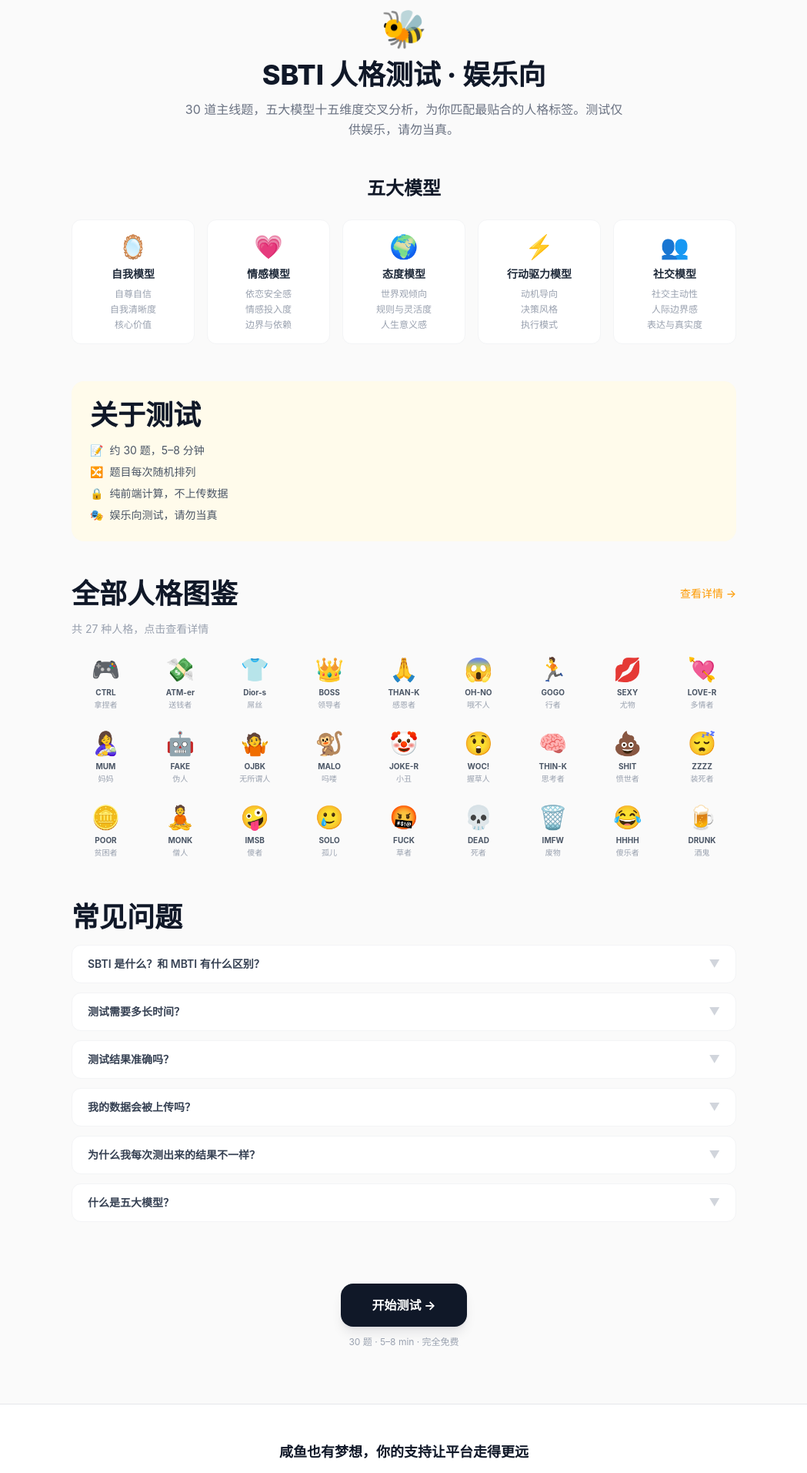
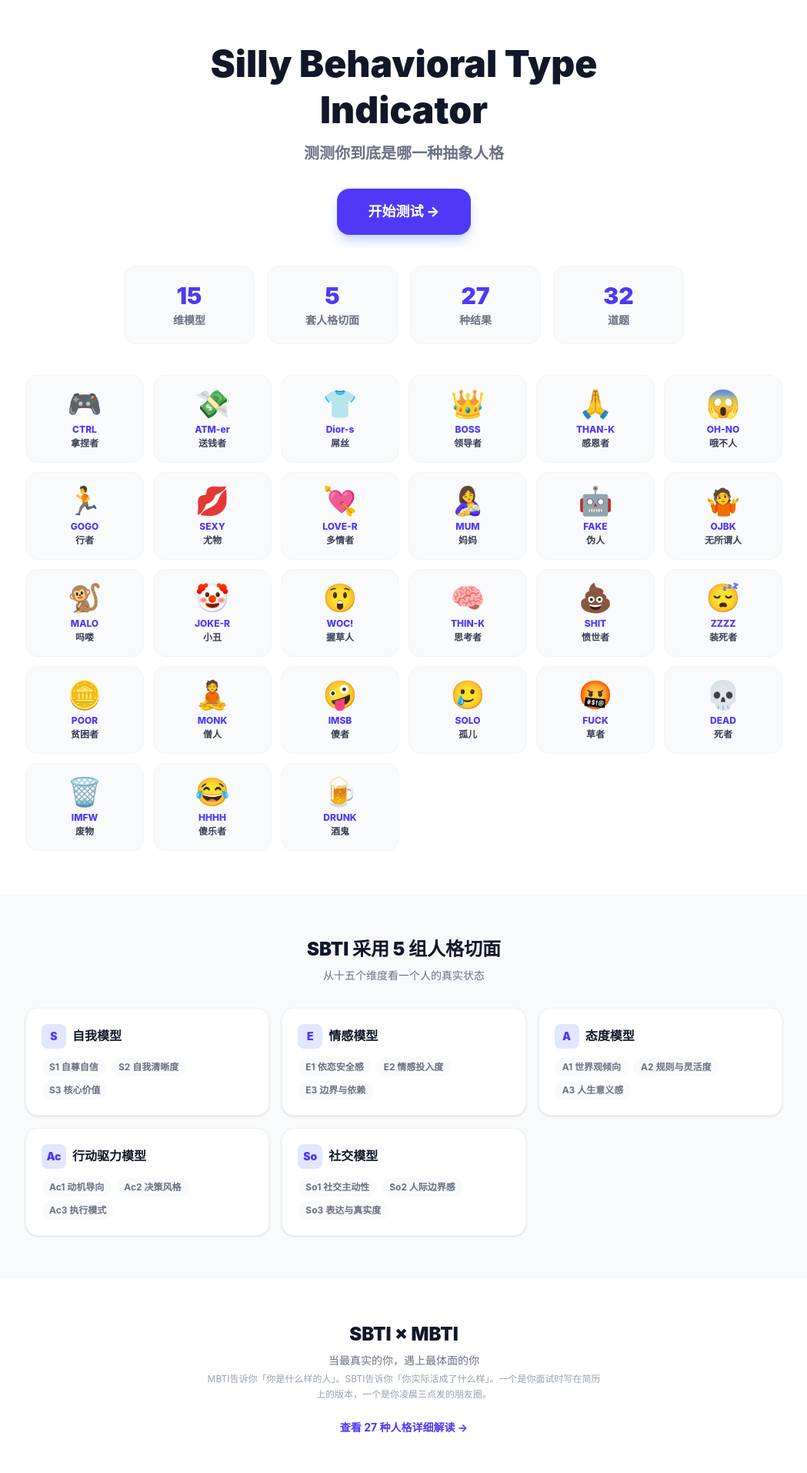
Before and after one commit to dawn-jg/sbti, a Next.js app: page /sbti in a window 1280 px wide. Shown: the part 100-2013 px from the top of the page at 77% size, without its empty margins (115-1164 px from the left). Built offline with nearby package versions, Linux system fonts and the light colour scheme.

Commit message:
feat: SBTI页面重写 对齐sbti.dev设计

```diff
--- a/src/app/sbti/page.tsx
+++ b/src/app/sbti/page.tsx
@@ -1,200 +1,127 @@
 "use client";
 import { useState } from "react";
 import Link from "next/link";
-import { sbtiQuestions, sbtiTypes } from "@/data/sbti";
-import QuestionFlow from "@/components/QuestionFlow";
 import { useSite } from "@/lib/site-context";
+import { sbtiTypes } from "@/data/sbti";
+
+const models = [
+  { id:"S", zh:"自我模型", en:"Self Model", dims:["S1 自尊自信","S2 自我清晰度","S3 核心价值"], dimsEn:["S1 Self-Esteem","S2 Self-Clarity","S3 Core Values"] },
+  { id:"E", zh:"情感模型", en:"Emotion Model", dims:["E1 依恋安全感","E2 情感投入度","E3 边界与依赖"], dimsEn:["E1 Attachment Security","E2 Emotional Investment","E3 Boundaries"] },
+  { id:"A", zh:"态度模型", en:"Attitude Model", dims:["A1 世界观倾向","A2 规则与灵活度","A3 人生意义感"], dimsEn:["A1 Worldview","A2 Rules vs Flexibility","A3 Life Meaning"] },
+  { id:"Ac", zh:"行动驱力模型", en:"Action Model", dims:["Ac1 动机导向","Ac2 决策风格","Ac3 执行模式"], dimsEn:["Ac1 Motivation","Ac2 Decision Style","Ac3 Execution"] },
+  { id:"So", zh:"社交模型", en:"Social Model", dims:["So1 社交主动性","So2 人际边界感","So3 表达与真实度"], dimsEn:["So1 Social Initiative","So2 Boundaries","So3 Authenticity"] },
+];
 
 const faqs = [
-  {
-    q: "SBTI 是什么？和 MBTI 有什么区别？",
-    qEn: "What is SBTI? How is it different from MBTI?",
-    a: "SBTI（Self-Behavioral Type Indicator）是一个娱乐向人格测试，基于五大模型、十五维度交叉计算，匹配 27 种独特人格标签。与 MBTI 的四维度二分法不同，SBTI 采用更细的三级评估（H/M/L），结果更具戏剧性和趣味性。它不是心理学工具，纯粹为了好玩。",
-    aEn: "SBTI (Self-Behavioral Type Indicator) is an entertainment-oriented personality test based on five models and fifteen dimensions, matching you to one of 27 unique personality labels. Unlike MBTI's four-dimension binary approach, SBTI uses finer three-level assessments (H/M/L), making results more dramatic and fun. It's NOT a psychological tool — purely for entertainment.",
-  },
-  {
-    q: "测试需要多长时间？",
-    qEn: "How long does the test take?",
-    a: "约 30 道主线题，通常 5–8 分钟即可完成。题目每次随机排列，所以每次体验略有不同。",
-    aEn: "About 30 main questions, usually 5–8 minutes. Questions are shuffled each time, so every experience is slightly different.",
-  },
-  {
-    q: "测试结果准确吗？",
-    qEn: "Are the results accurate?",
-    a: "本测试仅供娱乐，不构成任何心理学、医学或职业建议。所有人格描述均为戏谑风格，请勿当真。如果你觉得结果像你，那是巧合；如果觉得不像，那也是巧合。",
-    aEn: "This test is purely for entertainment and does not constitute any psychological, medical, or career advice. All personality descriptions are written in a satirical style — don't take them seriously. If the result seems like you, that's coincidence; if not, that's also coincidence.",
-  },
-  {
-    q: "我的数据会被上传吗？",
-    qEn: "Will my data be uploaded?",
-    a: "不会。所有计算都在你的浏览器本地完成（纯前端），我们不收集、不存储、不上传任何答题数据。你的人格秘密只有你自己知道。",
-    aEn: "No. All calculations happen locally in your browser (pure front-end). We don't collect, store, or upload any answer data. Your personality secrets are known only to you.",
-  },
-  {
-    q: "为什么我每次测出来的结果不一样？",
-    qEn: "Why do I get different results each time?",
-    a: "题目顺序每次随机排列，不同的答题节奏可能影响你的选择。另外，如果你的维度得分处于边界值附近，微小的变化就可能匹配到不同的人格类型。这也是测试有趣的地方。",
-    aEn: "Questions are shuffled each time, and different moods may affect your choices. Also, if your dimension scores are near boundaries, small changes can match you to a different type. That's part of the fun!",
-  },
-  {
-    q: "什么是五大模型？",
-    qEn: "What are the five models?",
-    a: "五大模型分别是：自我模型（自尊自信/自我清晰度/核心价值）、情感模型（依恋安全感/情感投入度/边界与依赖）、态度模型（世界观倾向/规则与灵活度/人生意义感）、行动驱力模型（动机导向/决策风格/执行模式）、社交模型（社交主动性/人际边界感/表达与真实度）。",
-    aEn: "The five models are: Self Model (self-esteem/self-clarity/core values), Emotion Model (attachment security/emotional investment/boundaries & dependency), Attitude Model (worldview/rules & flexibility/meaning of life), Drive Model (motivation/decision style/execution mode), Social Model (social initiative/interpersonal boundaries/authenticity of expression).",
-  },
+  { q:"SBTI测试是什么？", a:"SBTI是一个把互联网精神状态翻译成人格标签的娱乐测试。用更好懂的方式，描述你在自我认知、关系、行动和社交里的真实反应。", qEn:"What is SBTI?", aEn:"SBTI is an entertaining test that translates internet mental states into personality labels." },
+  { q:"SBTI和MBTI有什么区别？", a:"MBTI是经典人格框架，偏正式稳定；SBTI更关注你平时怎么想、怎么爱、怎么嘴硬。", qEn:"Difference with MBTI?", aEn:"MBTI is formal; SBTI is an abstract internet-culture snapshot of your daily self." },
+  { q:"SBTI有多少种人格？", a:"27种人格结果，包含25个常规和2个特殊。测完后展示十五维落点。", qEn:"How many types?", aEn:"27 personality types, including 25 regular and 2 special, plus 15-dimension analysis." },
+  { q:"测试需要多久？", a:"约32题，5-8分钟。题目每次随机排列。", qEn:"How long?", aEn:"About 32 questions, 5-8 minutes. Randomly shuffled." },
+  { q:"测试结果准吗？", a:"适合做自我观察和朋友互损，不适合当医学或心理诊断。", qEn:"Is it accurate?", aEn:"Great for self-observation and fun, not for medical diagnosis." },
+  { q:"测试免费吗？", a:"免费，不需要注册。直接答题测完就看完整结果。", qEn:"Is it free?", aEn:"Yes, free and no registration needed." },
 ];
 
-const models = [
-  { name: "自我模型", nameEn: "Self Model", icon: "🪞", dims: ["自尊自信", "自我清晰度", "核心价值"], dimsEn: ["Self-esteem", "Self-clarity", "Core values"] },
-  { name: "情感模型", nameEn: "Emotion Model", icon: "💗", dims: ["依恋安全感", "情感投入度", "边界与依赖"], dimsEn: ["Attachment security", "Emotional investment", "Boundaries & dependency"] },
-  { name: "态度模型", nameEn: "Attitude Model", icon: "🌍", dims: ["世界观倾向", "规则与灵活度", "人生意义感"], dimsEn: ["Worldview", "Rules & flexibility", "Meaning of life"] },
-  { name: "行动驱力模型", nameEn: "Drive Model", icon: "⚡", dims: ["动机导向", "决策风格", "执行模式"], dimsEn: ["Motivation", "Decision style", "Execution mode"] },
-  { name: "社交模型", nameEn: "Social Model", icon: "👥", dims: ["社交主动性", "人际边界感", "表达与真实度"], dimsEn: ["Social initiative", "Interpersonal boundaries", "Authenticity"] },
-];
-
-export default function SBTITestPage() {
+export default function SbtiHome() {
   const { lang } = useSite();
   const isZh = lang === "zh";
-  const [started, setStarted] = useState(false);
-
-  if (started) {
-    return (
-      <div className="max-w-5xl mx-auto px-4">
-        <div className="py-8 text-center">
-          <div className="text-7xl mb-4">🐝</div>
-          <h1 className="text-5xl font-extrabold text-gray-900 dark:text-gray-100">
-            {isZh ? "SBTI 人格测试" : "SBTI Personality Test"}
-          </h1>
-          <p className="text-gray-500 dark:text-gray-400 mt-1 text-sm">
-            30 {isZh ? "题" : "questions"} · 27 {isZh ? "种人格" : "personality types"} · {isZh ? "五大模型十五维度" : "5 models · 15 dimensions"}
-          </p>
-          <p className="text-xs text-amber-500 mt-2 bg-amber-50 dark:bg-amber-900/30 inline-block px-3 py-1 rounded-full">
-            ⚠️ {isZh ? "本测试仅供娱乐，无心理学依据" : "For entertainment only, not a psychological tool"}
-          </p>
-        </div>
-        <QuestionFlow
-          title="SBTI 测试"
-          emoji="🐝"
-          questions={sbtiQuestions}
-          onCalculate={(answers: Record<number, number>) => {
-            const scores = new Array(27).fill(0);
-            Object.entries(answers).forEach(([qIdStr, optIdx]) => {
-              const q = sbtiQuestions[parseInt(qIdStr) - 1];
-              if (!q) return;
-              const opt = q.options[optIdx];
-              if (!opt) return;
-              opt.scores.forEach((s: number, i: number) => { scores[i] += s; });
-            });
-            let maxIdx = 0, maxVal = scores[0];
-            scores.forEach((s, i) => { if (s > maxVal) { maxVal = s; maxIdx = i; } });
-            return sbtiTypes[maxIdx].code;
-          }}
-          resultPath="/sbti/result"
-        />
-      </div>
-    );
-  }
+  const [openFaq, setOpenFaq] = useState<number | null>(null);
 
   return (
-    <div className="max-w-4xl mx-auto px-4 py-10">
+    <div className="min-h-screen bg-white dark:bg-gray-950">
+
       {/* Hero */}
-      <div className="text-center mb-12">
-        <div className="text-5xl mb-4">🐝</div>
-        <h1 className="text-3xl md:text-4xl font-extrabold text-gray-900 dark:text-gray-100 mb-3">
-          SBTI {isZh ? "人格测试" : "Personality Test"} · {isZh ? "娱乐向" : "Entertainment"}
+      <section className="max-w-3xl mx-auto px-5 pt-20 pb-10 text-center">
+        <h1 className="text-3xl sm:text-5xl font-black text-gray-900 dark:text-gray-100 leading-tight">
+          Silly Behavioral Type Indicator
         </h1>
-        <p className="text-gray-500 dark:text-gray-400 max-w-xl mx-auto leading-relaxed">
-          {isZh
-            ? "30 道主线题，五大模型十五维度交叉分析，为你匹配最贴合的人格标签。测试仅供娱乐，请勿当真。"
-            : "30 main questions, five models with fifteen dimensions of cross-analysis, matching you to the most fitting personality label. For entertainment only."}
+        <p className="mt-3 text-lg sm:text-xl text-gray-500 dark:text-gray-400 font-bold">
+          {isZh ? "测测你到底是哪一种抽象人格" : "Find out which abstract personality you are"}
         </p>
-      </div>
+        <Link href="/sbti/test" className="mt-8 inline-block px-10 py-4 bg-indigo-600 hover:bg-indigo-700 text-white text-lg font-extrabold rounded-2xl shadow-lg shadow-indigo-200 dark:shadow-indigo-900/30 transition">
+          {isZh ? "开始测试 →" : "Start Test →"}
+        </Link>
+      </section>
 
-      {/* Five Models */}
-      <div className="mb-12">
-        <h2 className="text-2xl font-bold text-gray-900 dark:text-gray-100 mb-6 text-center">
-          {isZh ? "五大模型" : "Five Models"}
-        </h2>
-        <div className="grid grid-cols-1 sm:grid-cols-2 lg:grid-cols-5 gap-4">
-          {models.map((m, i) => (
-            <div key={i} className="bg-white dark:bg-gray-900 rounded-xl border border-gray-100 dark:border-gray-800 p-4 text-center">
-              <div className="text-3xl mb-2">{m.icon}</div>
-              <div className="font-bold text-sm text-gray-800 dark:text-gray-200 mb-2">{isZh ? m.name : m.nameEn}</div>
-              <div className="text-xs text-gray-400 space-y-1">
-                {(isZh ? m.dims : m.dimsEn).map((d, j) => (
-                  <div key={j}>{d}</div>
-                ))}
-              </div>
+      {/* Stats */}
+      <section className="max-w-3xl mx-auto px-5 pb-10">
+        <div className="grid grid-cols-2 sm:grid-cols-4 gap-4 text-center">
+          {[["15维模型","15 Dimensions"],["5套人格切面","5 Sets"],["27种结果","27 Types"],["32道题","32 Questions"]].map(([zh,en]) => (
+            <div key={zh} className="bg-gray-50 dark:bg-gray-900 rounded-2xl py-5 border border-gray-100 dark:border-gray-800">
+              <div className="text-3xl font-black text-indigo-600 dark:text-indigo-400">{zh.split(/[^\d]/)[0]}</div>
+              <div className="text-sm font-bold text-gray-500 dark:text-gray-400 mt-1">{isZh ? zh.replace(/\d+/, "") : en.replace(/\d+\s*/, "")}</div>
             </div>
           ))}
         </div>
-      </div>
+      </section>
 
-      {/* About Test */}
-      <div className="mb-12 bg-amber-50 dark:bg-amber-900/20 rounded-2xl p-6">
-        <h2 className="text-4xl font-extrabold text-gray-900 dark:text-gray-100 mb-4">
-          {isZh ? "关于测试" : "About the Test"}
-        </h2>
-        <ul className="space-y-2 text-sm text-gray-600 dark:text-gray-300">
-          <li className="flex items-start gap-2"><span>📝</span>{isZh ? "约 30 题，5–8 分钟" : "About 30 questions, 5–8 minutes"}</li>
-          <li className="flex items-start gap-2"><span>🔀</span>{isZh ? "题目每次随机排列" : "Questions are shuffled each time"}</li>
-          <li className="flex items-start gap-2"><span>🔒</span>{isZh ? "纯前端计算，不上传数据" : "Pure front-end calculation, no data upload"}</li>
-          <li className="flex items-start gap-2"><span>🎭</span>{isZh ? "娱乐向测试，请勿当真" : "Entertainment only, don't take it seriously"}</li>
-        </ul>
-      </div>
-
-      {/* Type Gallery Preview */}
-      <div className="mb-12">
-        <div className="flex items-center justify-between mb-4">
-          <h2 className="text-4xl font-extrabold text-gray-900 dark:text-gray-100">
-            {isZh ? "全部人格图鉴" : "All Personality Types"}
-          </h2>
-          <Link href="/types/sbti" className="text-sm text-amber-500 hover:underline font-medium">
-            {isZh ? "查看详情 →" : "View details →"}
-          </Link>
-        </div>
-        <p className="text-sm text-gray-400 mb-4">{isZh ? "共 27 种人格，点击查看详情" : "27 types total, click to view details"}</p>
-        <div className="grid grid-cols-3 sm:grid-cols-4 md:grid-cols-6 lg:grid-cols-9 gap-2">
-          {sbtiTypes.map((t) => (
-            <Link key={t.code} href={`/types/sbti#${t.code}`} className="group text-center p-2 rounded-lg hover:bg-gray-50 dark:hover:bg-gray-900 transition">
-              <div className="text-3xl mb-1">{t.emoji}</div>
-              <div className="text-[10px] font-bold text-gray-600 dark:text-gray-400 group-hover:text-amber-500 transition">{t.code}</div>
-              <div className="text-[10px] text-gray-400 truncate">{isZh ? t.name : t.nameEn}</div>
+      {/* Type gallery */}
+      <section className="max-w-5xl mx-auto px-5 pb-14">
+        <div className="grid grid-cols-3 sm:grid-cols-4 md:grid-cols-5 lg:grid-cols-6 gap-3">
+          {sbtiTypes.map((t,i) => (
+            <Link key={i} href={`/sbti/result/${encodeURIComponent(t.code)}`} className="flex flex-col items-center p-4 rounded-2xl bg-gray-50 dark:bg-gray-900 border border-gray-100 dark:border-gray-800 hover:border-indigo-200 dark:hover:border-indigo-700 hover:shadow-md transition group">
+              <span className="text-4xl mb-1.5 group-hover:scale-110 transition-transform">{t.emoji}</span>
+              <span className="text-xs font-extrabold text-indigo-600 dark:text-indigo-400">{t.code}</span>
+              <span className="text-xs font-bold text-gray-700 dark:text-gray-300 mt-0.5 text-center">{isZh ? t.name : t.nameEn}</span>
             </Link>
           ))}
         </div>
-      </div>
+      </section>
+
+      {/* Five Models */}
+      <section className="bg-gray-50 dark:bg-gray-900 py-14">
+        <div className="max-w-5xl mx-auto px-5">
+          <h2 className="text-2xl font-black text-center text-gray-900 dark:text-gray-100 mb-2">{isZh ? "SBTI 采用 5 组人格切面" : "SBTI Uses 5 Personality Sets"}</h2>
+          <p className="text-sm text-gray-500 dark:text-gray-400 text-center mb-8">{isZh ? "从十五个维度看一个人的真实状态" : "See your real state across 15 dimensions"}</p>
+          <div className="grid grid-cols-1 sm:grid-cols-2 md:grid-cols-3 gap-4">
+            {models.map((m) => (
+              <div key={m.id} className="bg-white dark:bg-gray-950 rounded-2xl p-5 border border-gray-100 dark:border-gray-800 shadow-sm">
+                <div className="flex items-center gap-2 mb-3">
+                  <span className="w-8 h-8 flex items-center justify-center rounded-lg bg-indigo-100 dark:bg-indigo-900/40 text-indigo-600 dark:text-indigo-400 text-sm font-black">{m.id}</span>
+                  <span className="font-extrabold text-gray-900 dark:text-gray-100">{isZh ? m.zh : m.en}</span>
+                </div>
+                <div className="flex flex-wrap gap-1.5">
+                  {(isZh ? m.dims : m.dimsEn).map((d) => (
+                    <span key={d} className="text-xs font-bold text-gray-500 dark:text-gray-400 bg-gray-50 dark:bg-gray-800 px-2.5 py-1 rounded-full">{d}</span>
+                  ))}
+                </div>
+              </div>
+            ))}
+          </div>
+        </div>
+      </section>
+
+      {/* SBTI x MBTI */}
+      <section className="py-14">
+        <div className="max-w-3xl mx-auto px-5 text-center">
+          <h2 className="text-2xl font-black text-gray-900 dark:text-gray-100 mb-2">SBTI × MBTI</h2>
+          <p className="text-sm text-gray-500 dark:text-gray-400 mb-1">{isZh ? "当最真实的你，遇上最体面的你" : "When your real self meets your polite self"}</p>
+          <p className="text-xs text-gray-400 dark:text-gray-500 max-w-lg mx-auto leading-relaxed">{isZh ? "MBTI告诉你「你是什么样的人」。SBTI告诉你「你实际活成了什么样」。一个是你面试时写在简历上的版本，一个是你凌晨三点发的朋友圈。" : "MBTI tells you who you are. SBTI tells you who you actually turned out to be."}</p>
+          <Link href="/types/sbti" className="mt-6 inline-flex items-center gap-1 text-sm font-bold text-indigo-600 dark:text-indigo-400 hover:underline">{isZh ? "查看 27 种人格详细解读 →" : "View all 27 personality types →"}</Link>
+        </div>
+      </section>
 
       {/* FAQ */}
-      <div className="mb-12">
-        <h2 className="text-4xl font-extrabold text-gray-900 dark:text-gray-100 mb-4">
-          {isZh ? "常见问题" : "FAQ"}
-        </h2>
-        <div className="space-y-3">
+      <section className="bg-gray-50 dark:bg-gray-900 py-14">
+        <div className="max-w-2xl mx-auto px-5">
+          <h2 className="text-2xl font-black text-center text-gray-900 dark:text-gray-100 mb-8">{isZh ? "常见问题" : "FAQ"}</h2>
           {faqs.map((f, i) => (
-            <details key={i} className="bg-white dark:bg-gray-900 rounded-xl border border-gray-100 dark:border-gray-800 overflow-hidden group">
-              <summary className="px-5 py-3.5 cursor-pointer text-sm font-semibold text-gray-700 dark:text-gray-300 hover:text-amber-500 transition flex items-center justify-between">
-                <span>{isZh ? f.q : f.qEn}</span>
-                <span className="text-gray-300 group-open:rotate-180 transition-transform">▼</span>
-              </summary>
-              <div className="px-5 pb-4 text-sm text-gray-500 dark:text-gray-400 leading-relaxed">
-                {isZh ? f.a : f.aEn}
-              </div>
-            </details>
+            <div key={i} className="border-b border-gray-100 dark:border-gray-800 last:border-0">
+              <button onClick={() => setOpenFaq(openFaq === i ? null : i)} className="w-full flex items-center justify-between py-4 text-left">
+                <span className="font-extrabold text-sm text-gray-800 dark:text-gray-200">{isZh ? f.q : f.qEn}</span>
+                <span className={`text-gray-400 text-lg transition-transform ${openFaq === i ? "rotate-45" : ""}`}>+</span>
+              </button>
+              {openFaq === i && <div className="pb-4 text-sm text-gray-500 dark:text-gray-400 leading-relaxed">{isZh ? f.a : f.aEn}</div>}
+            </div>
           ))}
         </div>
-      </div>
+      </section>
 
-      {/* Start Button */}
-      <div className="text-center py-8">
-        <button
-          onClick={() => setStarted(true)}
-          className="px-10 py-4 rounded-2xl bg-gray-900 dark:bg-white text-white dark:text-gray-900 text-base font-bold hover:bg-gray-800 dark:hover:bg-gray-100 transition shadow-lg shadow-gray-900/10 dark:shadow-white/10"
-        >
-          {isZh ? "开始测试 →" : "Start Test →"}
-        </button>
-        <p className="text-xs text-gray-400 mt-3">30 {isZh ? "题" : "questions"} · 5–8 min · {isZh ? "完全免费" : "completely free"}</p>
-      </div>
+      {/* CTA */}
+      <section className="py-14 text-center">
+        <p className="text-lg font-extrabold text-gray-800 dark:text-gray-200 mb-4">{isZh ? "准备好了吗？" : "Ready?"}</p>
+        <Link href="/sbti/test" className="inline-block px-10 py-4 bg-indigo-600 hover:bg-indigo-700 text-white text-lg font-extrabold rounded-2xl shadow-lg shadow-indigo-200 dark:shadow-indigo-900/30 transition">{isZh ? "开始测试 →" : "Start Test →"}</Link>
+      </section>
+
     </div>
   );
 }
```
